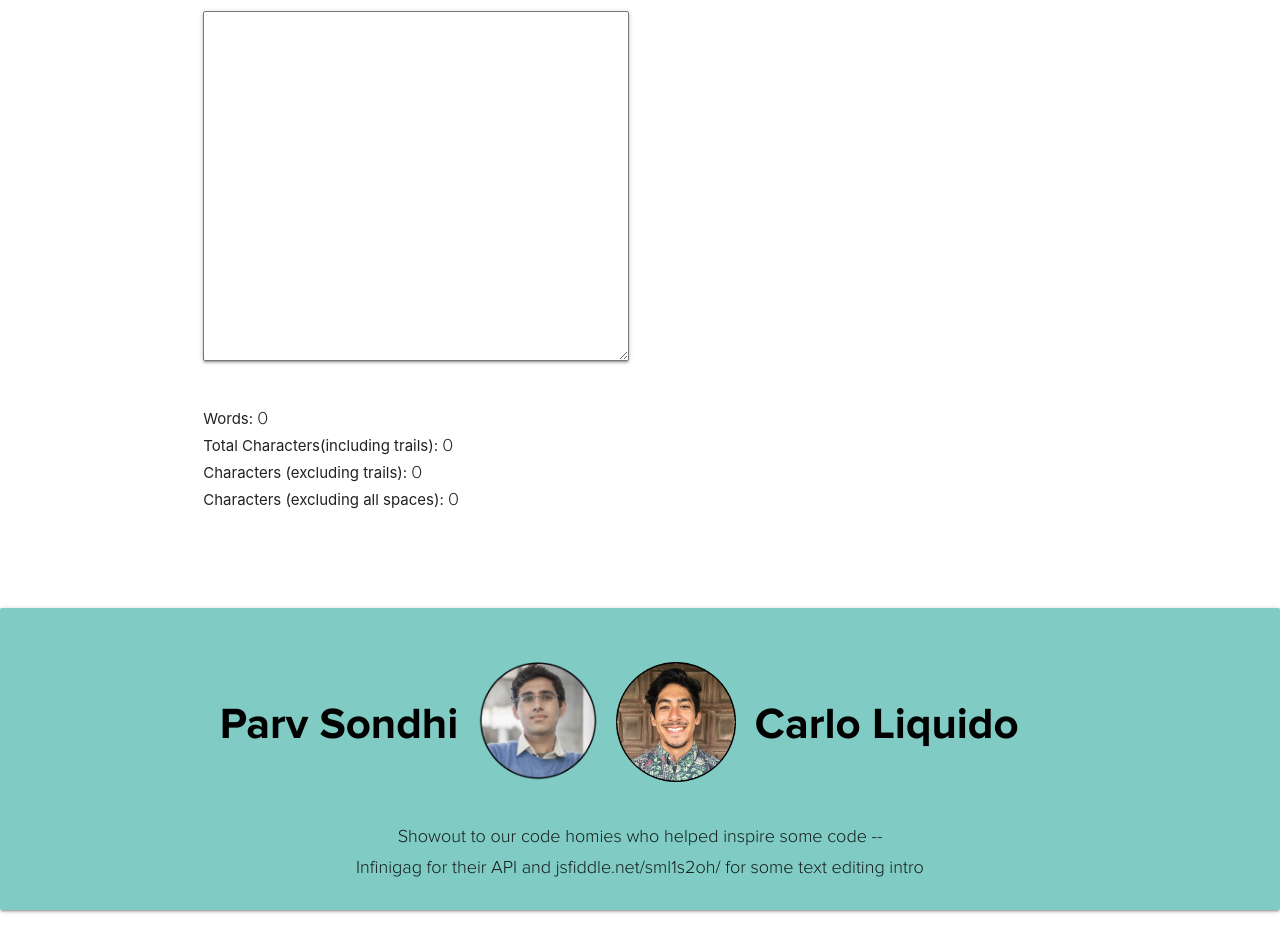
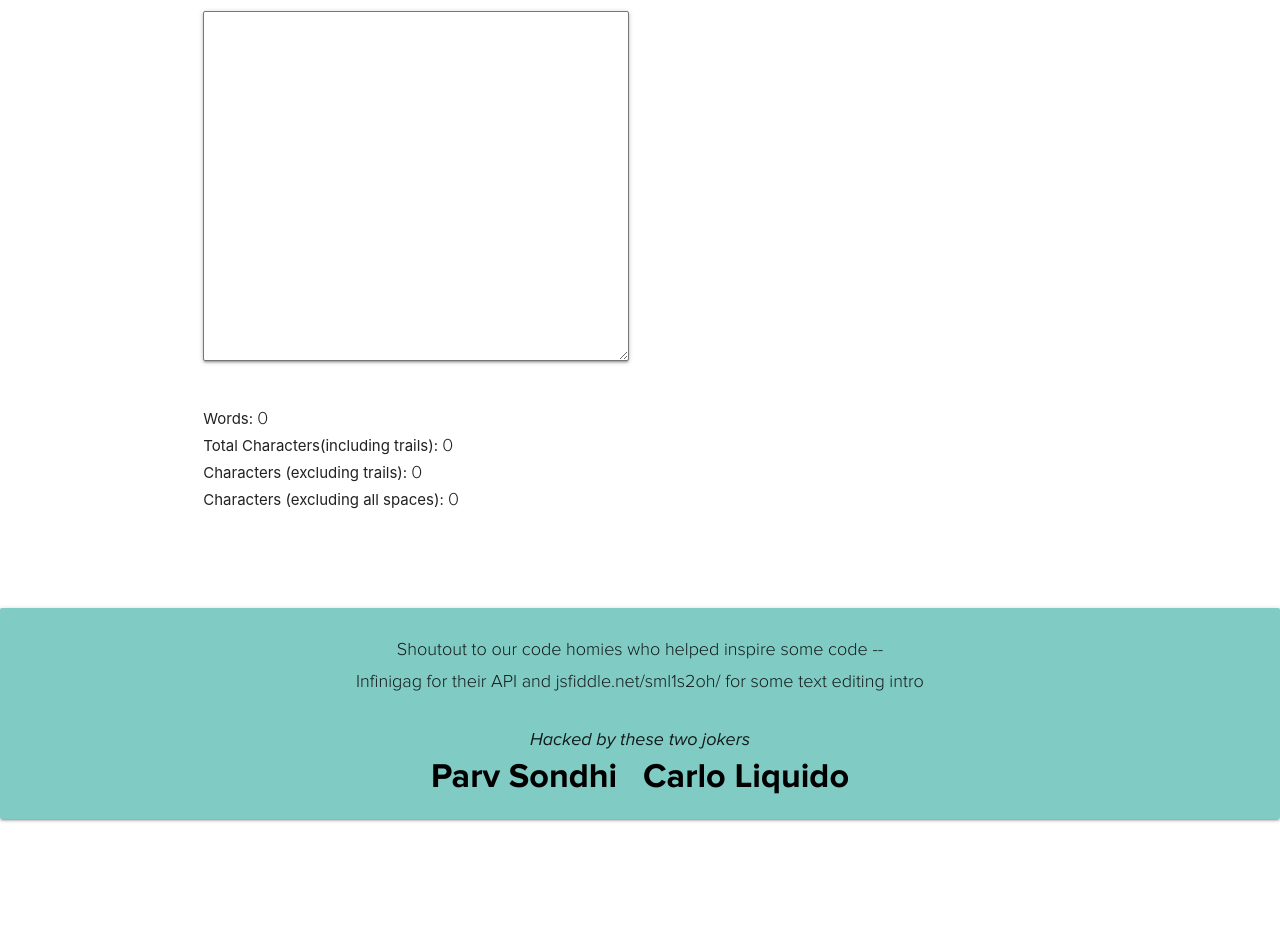
Before and after one commit to koalaboy808/Mext, a plain HTML site: page index.html in a window 1280 px wide. Shown: the part 276-1201 px from the top of the page. After the commit the page ends 1110 px from the top, so only its background shows below. Drawn offline with nearby package versions, Linux system fonts and the light colour scheme; no server answers.

Commit message:
remove pics

```diff
--- a/index.html
+++ b/index.html
@@ -56,16 +56,21 @@
         </br></br></br>
         <div class="card-panel teal lighten-3 center">
 
-            <div class="center-align valign-wrapper container  ">
-                <a href="https://www.linkedin.com/in/parvsondhi" target="_blank"><h3 class="valign text-inline"> Parv Sondhi </h3> </a>
-                <a href="https://www.linkedin.com/in/parvsondhi" target="_blank"> <img class="circle-photos" src="img/parv_circle.png"> <a>
-                <a href="https://www.linkedin.com/in/carloliquido" target="_blank"> <img class="circle-photos" src="img/carlo_circle.png"> </a>
-                <a href="https://www.linkedin.com/in/carloliquido" target="_blank"><h3 class="valign text-inline "> Carlo Liquido </h3> </a>
+            <div class="container">
+                <p> Shoutout to our code homies who helped inspire some code -- </p>
+                <p>Infinigag for their API and jsfiddle.net/sml1s2oh/ for some text editing intro  </p>
+            </div>
+            </br>
+            <p> <i> Hacked by these two jokers </i> <p>
+            <div>
+            <!--<div class="center-align valign-wrapper container  ">-->
+                <a href="https://www.linkedin.com/in/parvsondhi" target="_blank"><h4 class="valign text-inline"> Parv Sondhi </h4> </a>
+                <!--<a href="https://www.linkedin.com/in/parvsondhi" target="_blank"> <img class="circle-photos" src="img/parv_circle.png"> <a>
+                <a href="https://www.linkedin.com/in/carloliquido" target="_blank"> <img class="circle-photos" src="img/carlo_circle.png"> </a> -->
+                <a href="https://www.linkedin.com/in/carloliquido" target="_blank"><h4 class="valign text-inline "> Carlo Liquido </h4> </a>
+            </br>
+            </div>
 
-            </div>
-            <div class="container">
-                <p> Showout to our code homies who helped inspire some code -- </p>
-                <p>Infinigag for their API and jsfiddle.net/sml1s2oh/ for some text editing intro  </p>
             </div>
         </div>
 
```
